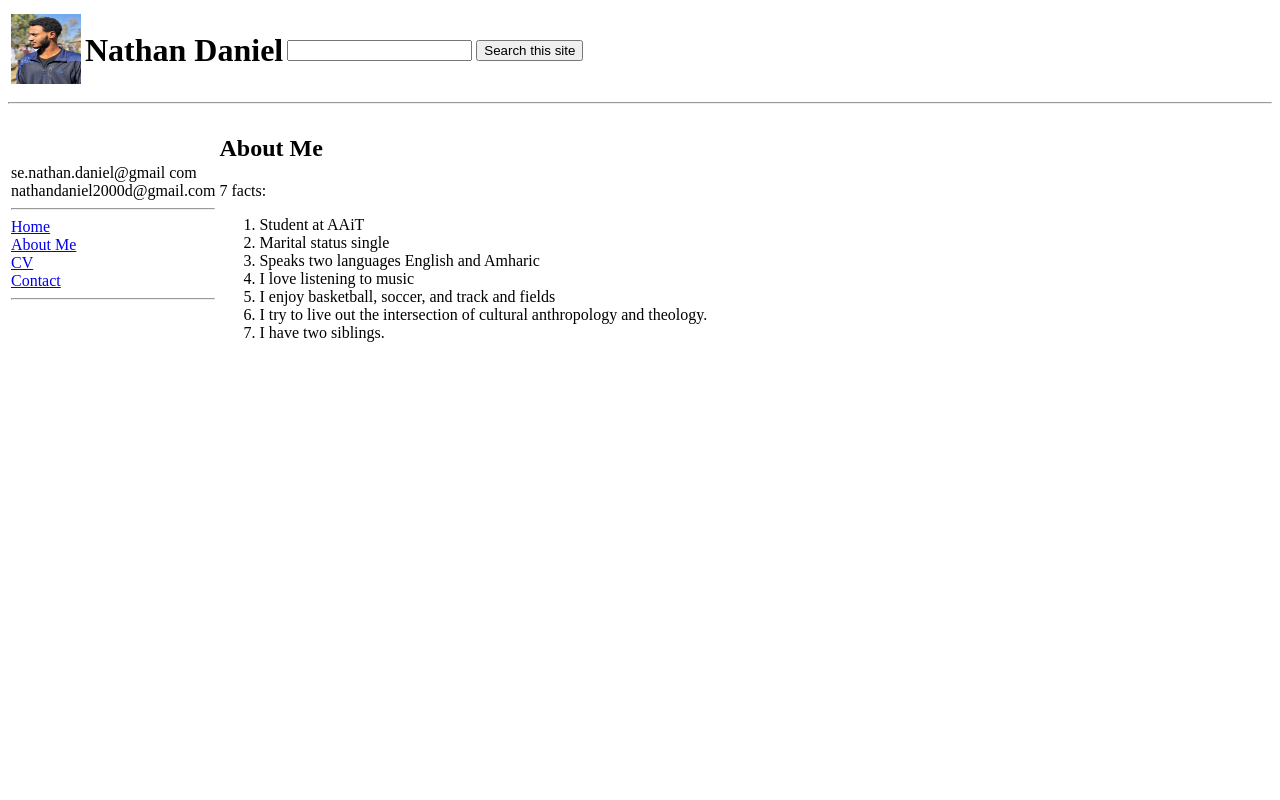
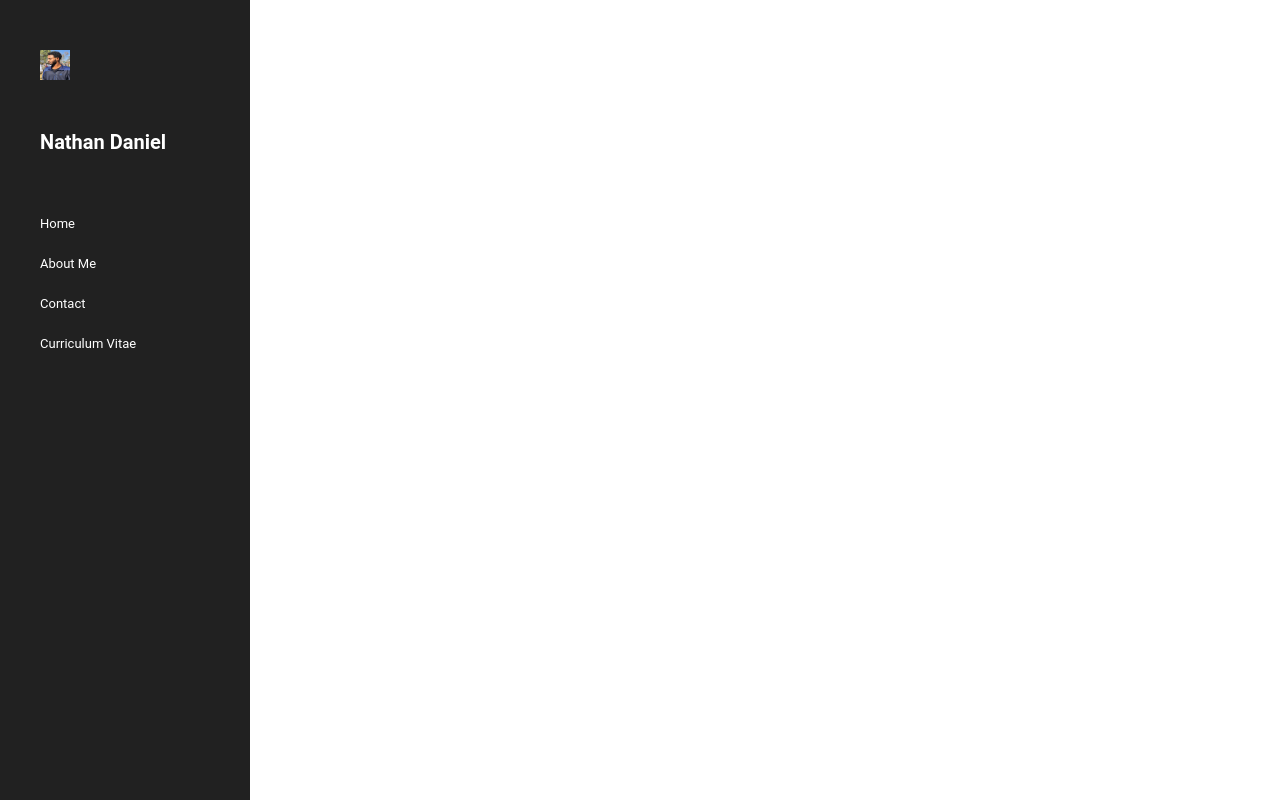
Before and after one commit to NatiDa/MyPersonalWeb-2, a plain HTML site: page about.html in a window 1280 px wide. Drawn offline with Linux system fonts and the light colour scheme.

Commit message:
second commit

```diff
--- a/about.html
+++ b/about.html
@@ -4,36 +4,24 @@
     <meta charset="UTF-8">
     <meta name="viewport" content="width=device-width, initial-scale=1.0">
     <link rel="icon" href="Assets/favicon.ico" type="image/c-icon"/>
+    <link rel="stylesheet" href="css/style.css">
     <title>About</title>
 </head>
 <body>
-    <table>
-        <tr>
+    <div class="sidebar">
 
-            <td>
-              <img src ="Assets/profile.jpg" alt="image" style="width: 70px;height: 70px;" >
-            </td>
-            <td>
-                <h1>Nathan Daniel</h1>
+        <ul>
+            <li><img src ="Assets/profile.jpg" alt="image"></li>
+            <li><h3>Nathan Daniel</h3></li>
+            <div class="list">
+            <li><a href="file:///C:/Users/Nathan%20Daniel/Desktop/assignment/MyPersonalWeb/index.html">Home</a></li>
+            <li><a href="file:///C:/Users/Nathan%20Daniel/Desktop/assignment/MyPersonalWeb/about.html">About Me</a></li>
+            <li><a href="file:///C:/Users/Nathan%20Daniel/Desktop/assignment/MyPersonalWeb/contact.html">Contact</a></li>
+            <li><a href="file:///C:/Users/Nathan%20Daniel/Desktop/assignment/MyPersonalWeb/CV.html">Curriculum Vitae</a></li>
 
-
-                <td align = "right" >
-                    <input type="text">
-                    <input type="button" value="Search this site">
-                </input>
-
-
-        </tr>
-    </table>
-    <hr>
-    <table>
-        <tr>
-            <td> se.nathan.daniel@gmail com<br>nathandaniel2000d@gmail.com<br><hr><a href="index.html">Home</a><br><a href="about.html">About Me</a><br><a href="CV.html">CV</a><br><a href="contact.html">Contact</a><br><hr></td><td><h2>About Me</h2>7 facts:<ol><li>Student at AAiT</li><li>Marital status single</li><li>Speaks two languages English and Amharic</li><li>I love listening to music</li><li>I enjoy basketball, soccer, and track and fields</li><li>I try to live out the intersection of cultural anthropology and theology.</li><li>I have two siblings.
-                 </li></ol></td>
-
-
-        </tr>
-        </table>
+        </div>
+        </ul>
+    </div>
 </body>
 
 </html>
```
Also changed, not shown: index.html (+1 -1 lines).
